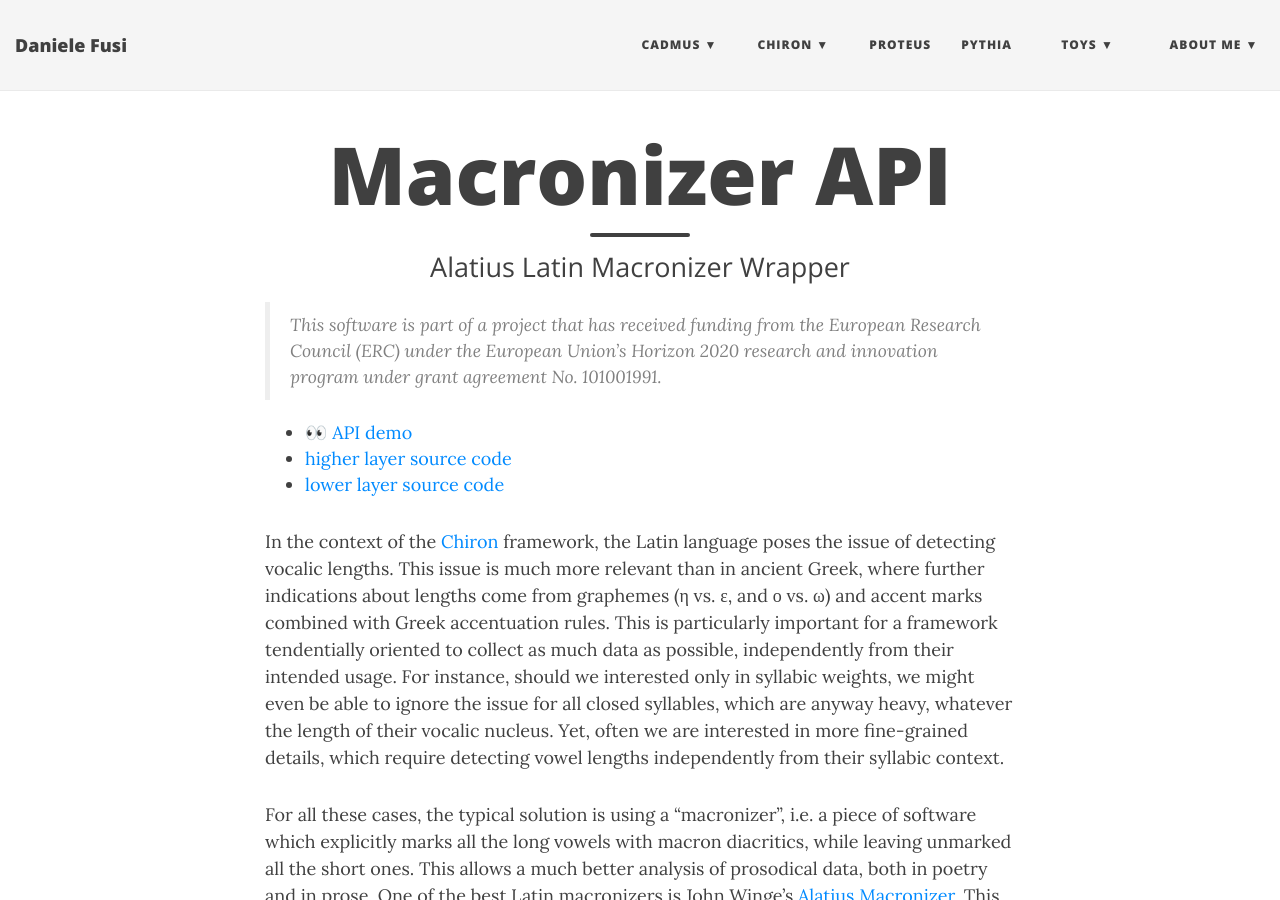
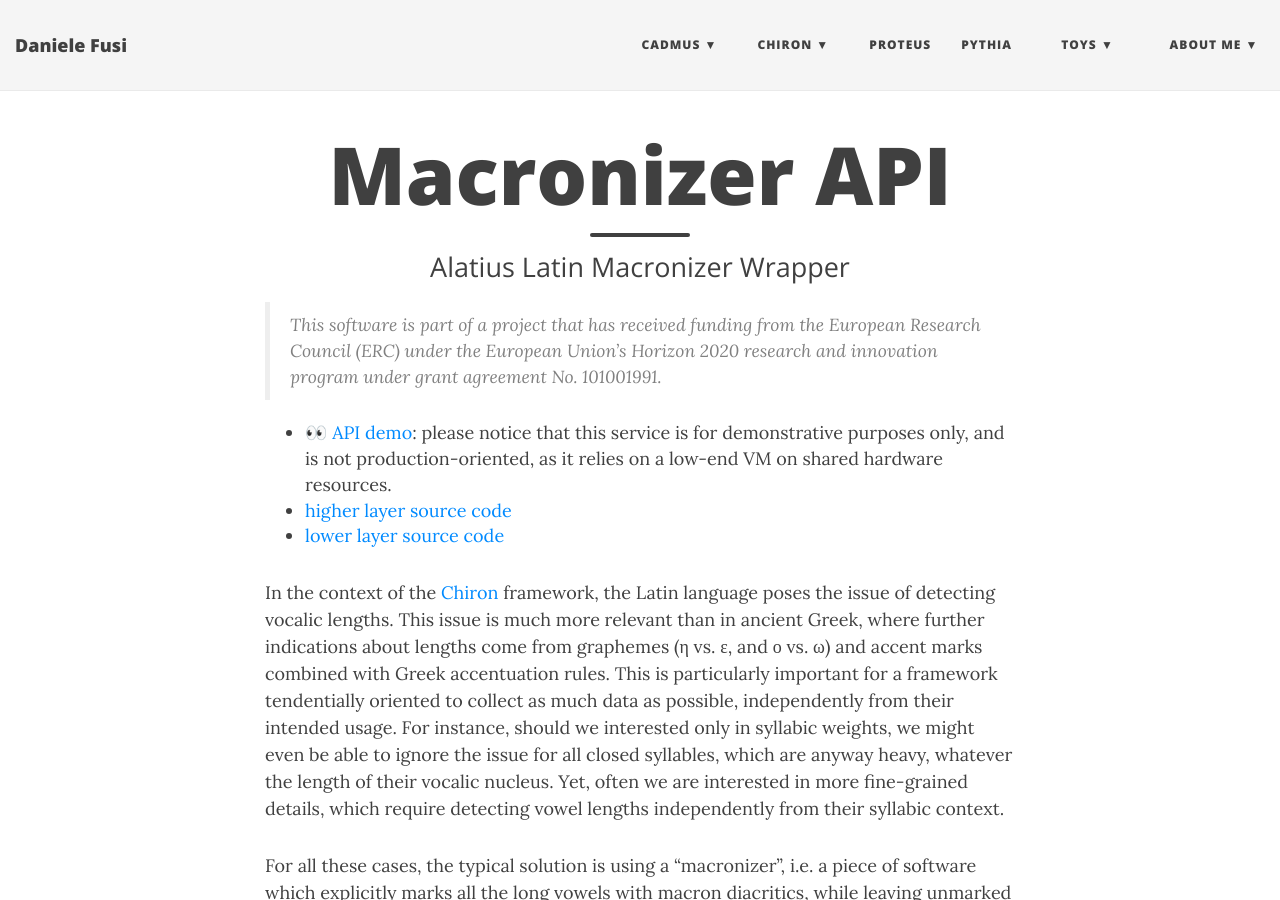
Before and after one commit to Myrmex/overview, a Jekyll site: the page built from macronizer.md, in a window 1280 px wide and 900 px high. Built offline with Jekyll 4.4.1, drawn with Linux system fonts in a browser that asks for light colours; nearby versions of some CDN libraries.

Commit message:
Update macronizer.md

```diff
--- a/macronizer.md
+++ b/macronizer.md
@@ -6,7 +6,7 @@ subtitle: "Alatius Latin Macronizer Wrapper"
 
 >This software is part of a project that has received funding from the European Research Council (ERC) under the European Union's Horizon 2020 research and innovation program under grant agreement No. 101001991.
 
-- 👀 [API demo](https://macronizer-api.fusi-soft.com/swagger/index.html)
+- 👀 [API demo](https://macronizer-api.fusi-soft.com/swagger/index.html): please notice that this service is for demonstrative purposes only, and is not production-oriented, as it relies on a low-end VM on shared hardware resources.
 - [higher layer source code](https://github.com/Myrmex/macronizer-api)
 - [lower layer source code](https://github.com/Myrmex/alatius-macronizer-api)
 
```
